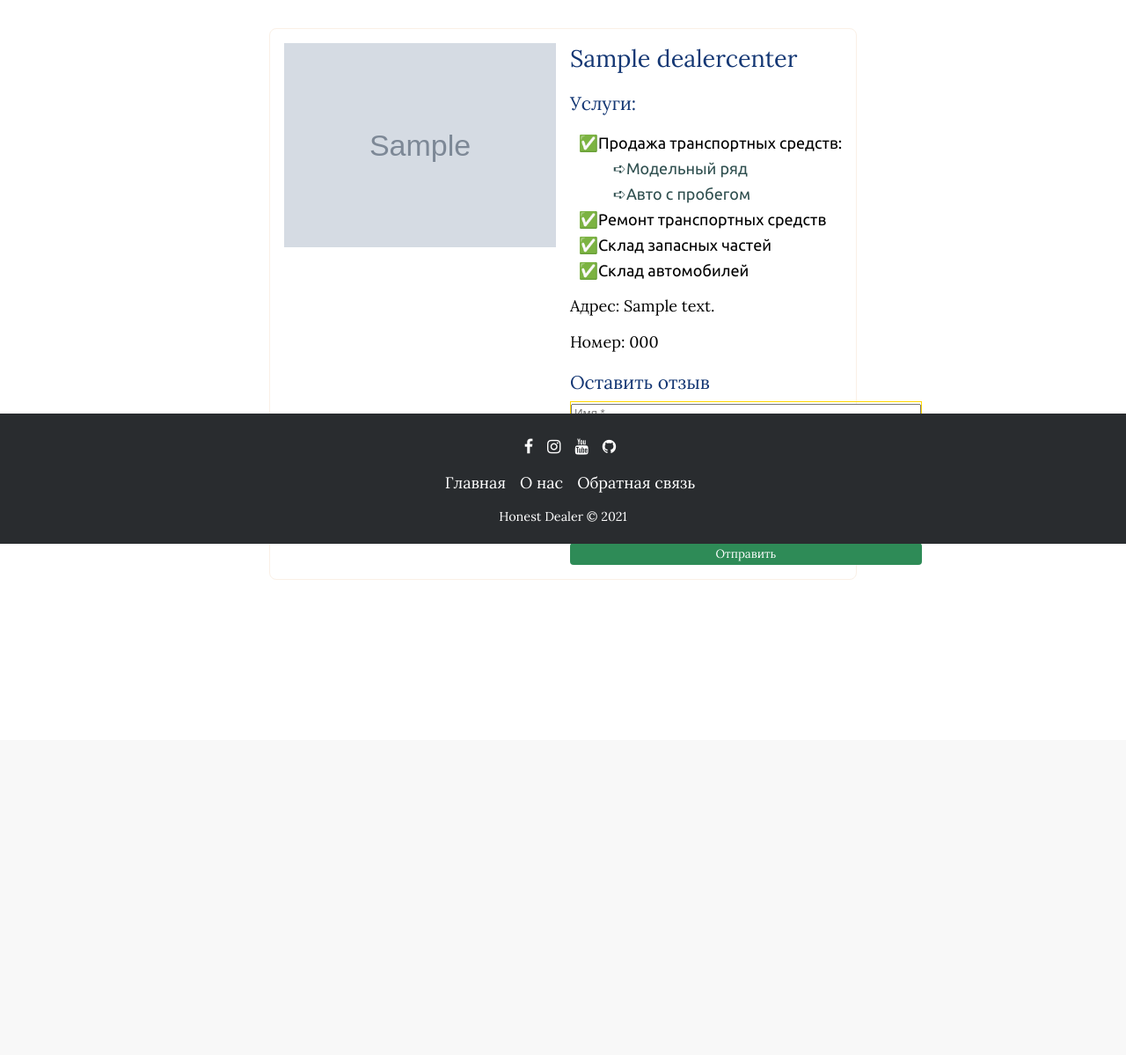
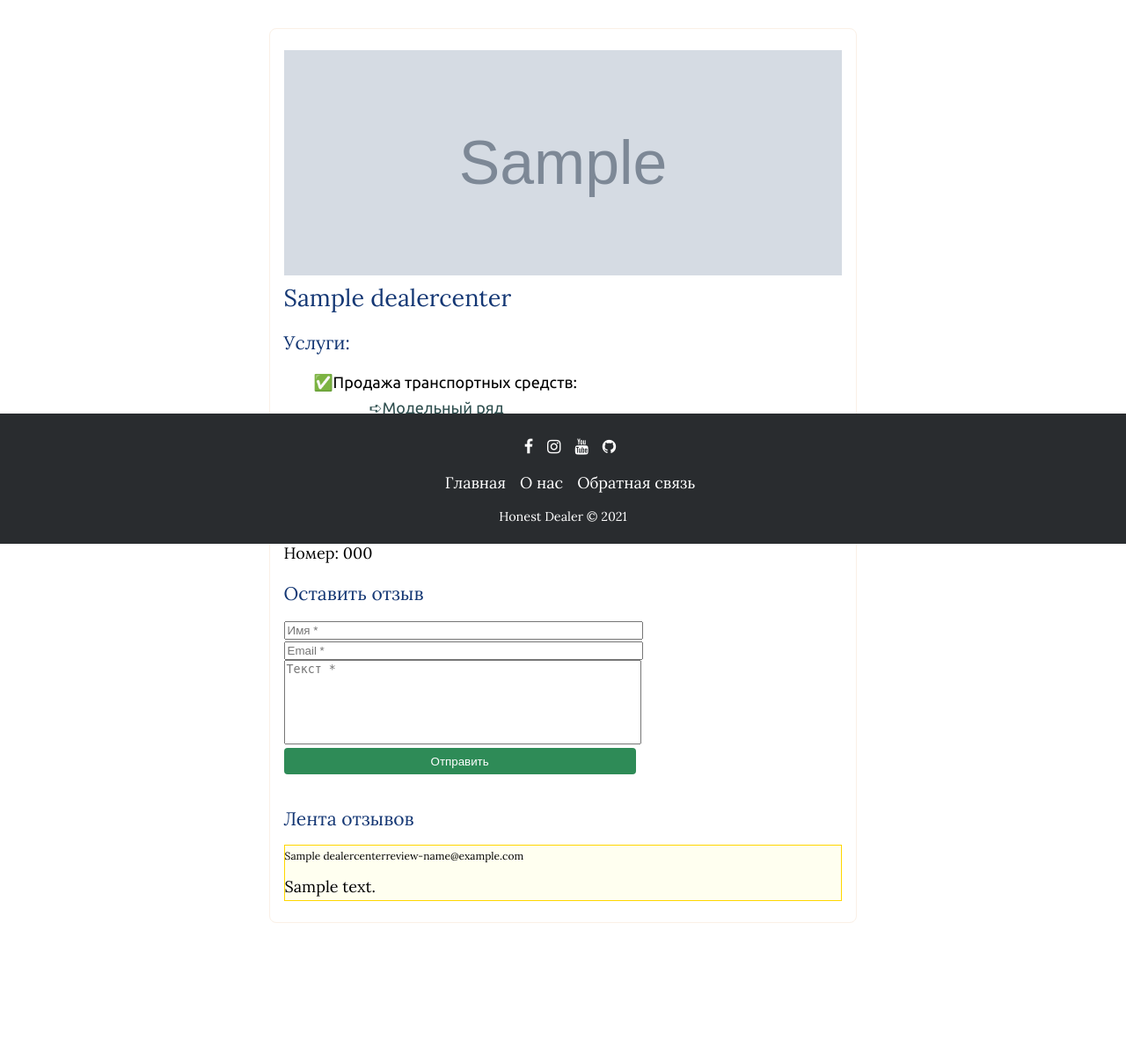
Before and after one commit to viktornikolaev1995/dealer, a Django app: a page that uses dealer/dealers_and_dealer_centers/templates/dealers_and_dealer_centers/dealer_center_detail.html in a window 1280 px wide. Shown: the part 182-1381 px from the top of the page at 88% size. Before the commit the page ends 841 px from the top, so only its background shows below. Run offline with Django 3.2, Linux system fonts and the light colour scheme; tables that the repository leaves empty hold one stand-in row (values such as "Sample post"); grey boxes marked "Sample" are stand-in pictures; some libraries are stand-ins or nearby versions.

Commit message:
Внесение изменений

```diff
--- a/dealer/dealers_and_dealer_centers/static/dealers_and_dealer_centers/css/base.css
+++ b/dealer/dealers_and_dealer_centers/static/dealers_and_dealer_centers/css/base.css
@@ -159,10 +159,14 @@ margin: auto;               верх и низ: отступ 0
 	display: flex;
 	/*расположение блоков по вертикали*/
 	flex-direction: column;
-	/*определяет, как браузер распределяет пространство между и вокруг элементов контента вдоль главной оси flex контейнера, или вдоль строчной оси grid контейнера.*/
-	justify-content: space-between;
-	padding: 0 150px; /*для центрирования элементов изображения и текста <1000px*/
+	/*определяет, как браузер распределяет пространство между и вокруг элементов контента вдоль главной оси flex контейнера,
+	или вдоль строчной оси grid контейнера.*/
+	justify-content: center;
+	/*align-items выравнивает flex-элементы текущей flex-линии таким же образом, как и justify-content,
+	но в перпендикулярном направлении.*/
+	align-items: center;
 	margin-bottom: 150px; /*для отступа от footer'a*/
+	padding: 0;
 }
 
 header {
@@ -213,13 +217,15 @@ nav a:focus {
 .vehicle,
 .vehicles,
 .dealer,
-.dealer-center {
+.dealer-center,
+.dealer-centers {
 	display: flex;
 	flex-direction: column;
 }
 
 .dealer,
-.dealer-center {
+.dealer-center,
+.dealer-centers {
     border-style: solid;
     border-width: 0.1rem;
     border-radius: 0.5rem;
@@ -228,7 +234,7 @@ nav a:focus {
 }
 
 .dealer ul,
-.dealer-center ul {
+.dealer-centers ul {
     list-style: circle;
 }
 
@@ -236,7 +242,7 @@ nav a:focus {
     padding: 0;
 }
 
-.dealer-center ul {
+.dealer-centers ul {
     padding-left: 1rem;
 }
 
@@ -245,6 +251,10 @@ nav a:focus {
 	margin-bottom: 0.5rem;
 }
 
+.img-dealer-centers {
+    width: 100%;
+    height: 40vw;
+}
 
 .vehicle-image-main {
 /*
@@ -265,7 +275,8 @@ order определяет порядок, используемый для ра
 
 .vehicle-main,
 .dealer-main,
-.dealer-center-main {
+.dealer-center-main,
+.dealer-centers-main {
     order: 2;
 }
 
@@ -277,7 +288,7 @@ li.vehicle-sales {
     margin-top: 0.5rem;
 }
 
-.dealer-main ul.dealer-centers,
+.dealer-main ul.dealer-center,
 .dealer-center-main ul.vehicle-services {
     list-style-type: "\2705";
 }
@@ -286,13 +297,19 @@ li.vehicle-sales {
     margin-top: 0.5rem;
 }
 
-.dealer-center-main li {
+.dealer-centers-main li {
     margin-bottom: 0.5rem;
 }
 
 .dealer-secondary,
-.dealer-center-secondary {
+.dealer-center-secondary,
+.dealer-centers-secondary {
     order: 1;
+}
+
+.dealer-center-reviews {
+    margin-top: 1rem;
+    order: 3;
 }
 
 .form {
@@ -300,36 +317,66 @@ li.vehicle-sales {
 }
 
 .form-title {
-    margin-bottom: .5rem;
-}
-
-.form-content {
-    margin-bottom: 0.5rem;
+    margin-bottom: 1rem;
 }
 
 .form-content input,
 .form-content textarea {
     width: 100%;
-    box-sizing: border-box;
+    /*box-sizing: border-box;*/
+    /*margin-bottom: .5rem;*/
 }
 
 .form-content textarea {
     resize: none;
 }
 
-.form-content {
+/*.form-content {
     border: 1px solid gold;
-}
+}*/
 
 .form-bttn {
+    margin:0;
     border: none;
     border-radius: 0.25rem;
     width: 100%;
-    height: 25px;
+    height: 30px;
     background-color: #2E8B57;
     color: #ffffff;
+    /*font-family: 'Lora', serif;*/
+}
+
+.vehicle-main,
+.dealer-main,
+.dealer-centers-main,
+.vehicle-secondary,
+.dealer-secondary,
+.dealer-centers-secondary {
+     border: 1px solid gold;
+}
+
+.review {
+    background-color: #fffff0;
+    margin-bottom: 0.5rem;
+    border: 1px solid gold;
+    padding: 0.25rem 0;
     font-family: 'Lora', serif;
 }
+
+.review-title {
+    margin-bottom: 1rem;
+}
+
+.review span {
+    display: block;
+    font-size: 0.75rem;
+    margin-bottom: 1rem;
+}
+
+.review p {
+   margin: 0;
+}
+
 
 @media (max-width: 737px) {
 	nav ul {
@@ -342,7 +389,6 @@ li.vehicle-sales {
 }
 
 @media (max-width: 675px) {
-
 	.container-flex {
 		padding: 0;
 	}
@@ -407,6 +453,21 @@ pointer: Указатель, обозначающий ссылку, обычно
     	opacity: 1;
     }
 
+    .img-dealer-center,
+    .img-dealer-centers {
+        width: 100%;
+        margin: 0.5rem 0;
+        object-fit:cover;
+    }
+
+    .img-dealer-center {
+        height: 20vw;
+    }
+
+    .img-dealer-centers {
+        height: 100%;
+    }
+
     .vehicle {
     	flex-direction: row;
     	justify-content: left;
@@ -419,7 +480,7 @@ pointer: Указатель, обозначающий ссылку, обычно
 
     .vehicles,
     .dealer,
-    .dealer-center {
+    .dealer-centers {
         flex-direction: row;
         justify-content: space-between;
         margin-bottom: 2rem;
@@ -427,13 +488,13 @@ pointer: Указатель, обозначающий ссылку, обычно
 
     .vehicle-main,
     .dealer-main,
-    .dealer-center-main {
+    .dealer-centers-main {
         width: 48.75%;
     }
 
     .vehicle-secondary,
     .dealer-secondary,
-    .dealer-center-secondary {
+    .dealer-centers-secondary {
         width: 48.75%;
     }
 
--- a/dealer/dealers_and_dealer_centers/templates/dealers_and_dealer_centers/dealer_center_detail.html
+++ b/dealer/dealers_and_dealer_centers/templates/dealers_and_dealer_centers/dealer_center_detail.html
@@ -52,10 +52,10 @@
                 <input type="text" name="name" placeholder="Имя *" required="">
             </div>
             <div class="form-content">
-                <textarea name="text" rows="5" placeholder="Текст *" required=""></textarea>
+                <input type="email" name="email" placeholder="Email *" required="">
             </div>
             <div class="form-content">
-                <input type="email" name="email" placeholder="Email *" required="">
+                <textarea name="text" rows="6" placeholder="Текст *" required=""></textarea>
             </div>
             <button type="submit" class="form-bttn">Отправить</button>
             </div>
@@ -63,10 +63,19 @@
     </div>
     <div class="dealer-center-secondary">
         {% if dealer_center.image %}
-        <img src="{{ dealer_center.image.url }}" class="article-image">
+        <img src="{{ dealer_center.image.url }}" class="img-dealer-center">
         {% else %}
-        <img src="#" class="img-main">
+        <img src="#" class="img-dealer-center">
         {% endif %}
+    </div>
+    <div class="dealer-center-reviews">
+        <h3 class="review-title">Лента отзывов</h3>
+        {% for review in dealer_center.dealer_center_review.all %}
+        <div class="review">
+            <span>{{ review.name }}-{{ review.email }}</span>
+            <p>{{ review.text }}</p>
+        </div>
+        {% endfor %}
     </div>
 </article>
 {% endblock %}
--- a/dealer/dealers_and_dealer_centers/templates/dealers_and_dealer_centers/dealers_list.html
+++ b/dealer/dealers_and_dealer_centers/templates/dealers_and_dealer_centers/dealers_list.html
@@ -5,7 +5,7 @@
         <div class="dealer-main">
             <h3>{{ dealer.name }}</h3>
             <p>{{ dealer.description }}</p>
-            <ul class="dealer-centers"><h3>Дилерские центры:</h3>
+            <ul class="dealer-center"><h3>Дилерские центры:</h3>
                 {% for dealer_center in dealer.car_saloons.all %}
                 <a href="{% url 'dealer_center' dealer_center.slug %}"><li>{{dealer_center.name}}</li></a>
                 {% endfor %}
--- a/dealer/dealers_and_dealer_centers/views.py
+++ b/dealer/dealers_and_dealer_centers/views.py
@@ -85,6 +85,7 @@ class VehicleWithMileageAtDealerCenterList(VehicleWithMileageList):
             return obj
         raise Http404
 
+
 class DealerCenterDetail(DetailView):
     model = DealerCenter
     template_name = 'dealers_and_dealer_centers/dealer_center_detail.html'
```
Also changed, not shown: dealer/dealers_and_dealer_centers/templates/dealers_and_dealer_centers/dealer_centers_list.html (+5 -5 lines).
